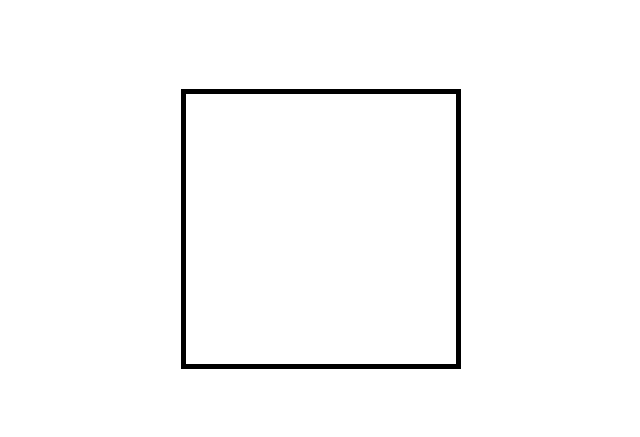
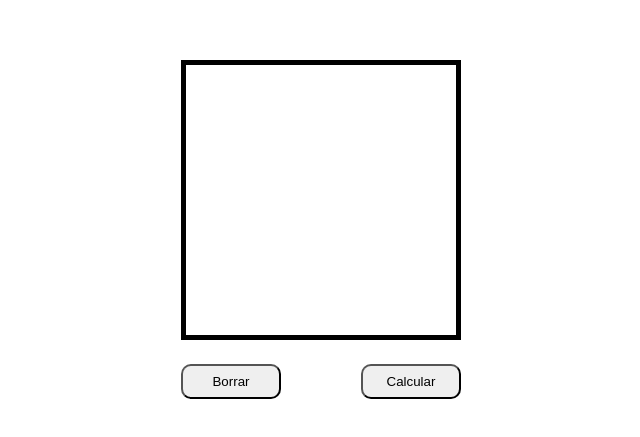
Before and after one commit to Jaldekoa/MNIST.js, a website: page index.html in a window 1280 px wide. Shown: the part 171-608 px from the top of the page, without its empty margins (319-959 px from the left). Drawn offline with Linux system fonts and the light colour scheme.

Commit message:
Add buttons for delete canvas and predict value

```diff
--- a/index.html
+++ b/index.html
@@ -10,7 +10,13 @@
 </head>
 
 <body>
-    <canvas></canvas>
+    <main>
+        <canvas width="280" height="280"></canvas>
+        <section>
+            <button>Borrar</button>
+            <button>Calcular</button>
+        </section>
+    </main>
     <script src="main.js"></script>
 </body>
 
--- a/style.css
+++ b/style.css
@@ -18,3 +18,15 @@ canvas {
     height: 280px;
     width: 280px;
 }
+
+section {
+    display: flex;
+    padding-top: 20px;
+    justify-content: space-between;
+}
+
+button {
+    width: 100px;
+    height: 35px;
+    border-radius: 10px;
+}
```
